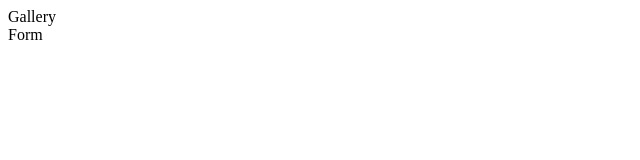
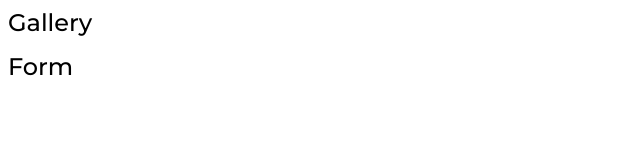
Before and after one commit to Rocketake/goit-js-hw-09, a plain HTML site: page index.html in a window 1280 px wide. Shown: the whole page, without its empty margins (0-640 px from the left). Drawn offline with Linux system fonts and the light colour scheme.

Commit message:
Deploying to gh-pages from @ Rocketake/goit-js-hw-09@d42e370886249f024edc72423f9d94dc5848af59 🚀

```diff
--- a/2-form.js
+++ b/2-form.js
@@ -1,2 +1,2 @@
-import"./assets/styles-ChPxuZPn.js";const e={email:"",message:""},t=document.querySelector(".feedback-form"),s=localStorage.getItem("feedback-form-state")??"";if(s==="")t.elements.email.value=s,t.elements.message.value=s,e.email=s,e.message=s;else{const a=JSON.parse(s);t.elements.email.value=a.email,t.elements.message.value=a.message,e.email=a.email,e.message=a.message}const m=a=>{const l=a.target.name;l===Object.keys(e)[Object.keys(e).indexOf(l)]&&(e[l]=a.target.value,console.log(e)),localStorage.setItem("feedback-form-state",JSON.stringify(e))};t.addEventListener("input",m);const o=a=>{a.preventDefault(),e.email&&e.message?(console.log(e),localStorage.removeItem("feedback-form-state"),e.email="",e.message="",t.reset()):alert("Fill please all fields")};t.addEventListener("submit",o);
+import"./assets/styles-C1qDPhP-.js";const e={email:"",message:""},t=document.querySelector(".feedback-form"),s=localStorage.getItem("feedback-form-state")??"";if(s==="")t.elements.email.value=s,t.elements.message.value=s,e.email=s,e.message=s;else{const a=JSON.parse(s);t.elements.email.value=a.email,t.elements.message.value=a.message,e.email=a.email,e.message=a.message}const m=a=>{const l=a.target.name;l===Object.keys(e)[Object.keys(e).indexOf(l)]&&(e[l]=a.target.value),localStorage.setItem("feedback-form-state",JSON.stringify(e))};t.addEventListener("input",m);const o=a=>{a.preventDefault(),e.email&&e.message?(localStorage.removeItem("feedback-form-state"),e.email="",e.message="",t.reset()):alert("Fill please all fields")};t.addEventListener("submit",o);
 //# sourceMappingURL=2-form.js.map
--- /dev/null
+++ b/assets/styles-3bMtJwSH.css
@@ -0,0 +1 @@
+h1,h2,h3,h4,h5,h6,p{margin:0}p:last-child{margin-bottom:0}ul{margin:0;padding:0;list-style:none}a{color:currentColor;text-decoration:none}button{cursor:pointer}img{display:block;max-width:100%;height:auto}.list{font-family:Montserrat;font-size:24px;font-weight:500;display:flex;flex-direction:column;gap:15px}.gallery{list-style:none;display:flex;gap:24px;flex-wrap:wrap;justify-content:center;width:1440px}.gallery-image{width:360px;height:200px}.gallery-item{transition:transform .3s ease-in-out}.gallery-item:hover{transform:scale(1.04)}.main-title{padding:20px}.home-page{font-family:Montserrat;font-size:16px;font-weight:500;line-height:24px;padding-bottom:20px}.feedback-form{width:360px;display:flex;flex-direction:column;gap:8px;color:#2e2f42;font-family:Montserrat;font-size:16px;font-weight:400;line-height:24px}.feedback-form label{display:flex;flex-direction:column;gap:8px}.feedback-form label input{border:1px solid rgb(128,128,128);border-radius:4px;height:40px}.feedback-form label input:hover{border:1px solid rgb(0,0,0)}.feedback-form label input::placeholder{color:#2e2f42;padding:16px 8px;font-family:Montserrat;font-size:16px}.feedback-form label textarea{border:1px solid rgb(128,128,128);border-radius:4px}.feedback-form button{padding:8px 16px;border-radius:8px;border:none;background:#4e75ff;width:95px;height:40px;color:#fff;font-family:Montserrat;font-size:16px;font-weight:500;line-height:24px}.feedback-form button:hover{background:#6c8cff}
--- a/assets/styles-ChPxuZPn.js
+++ b/assets/styles-C1qDPhP-.js
@@ -1,2 +1,2 @@
 (function(){const t=document.createElement("link").relList;if(t&&t.supports&&t.supports("modulepreload"))return;for(const e of document.querySelectorAll('link[rel="modulepreload"]'))i(e);new MutationObserver(e=>{for(const r of e)if(r.type==="childList")for(const o of r.addedNodes)o.tagName==="LINK"&&o.rel==="modulepreload"&&i(o)}).observe(document,{childList:!0,subtree:!0});function s(e){const r={};return e.integrity&&(r.integrity=e.integrity),e.referrerPolicy&&(r.referrerPolicy=e.referrerPolicy),e.crossOrigin==="use-credentials"?r.credentials="include":e.crossOrigin==="anonymous"?r.credentials="omit":r.credentials="same-origin",r}function i(e){if(e.ep)return;e.ep=!0;const r=s(e);fetch(e.href,r)}})();
-//# sourceMappingURL=styles-ChPxuZPn.js.map
+//# sourceMappingURL=styles-C1qDPhP-.js.map
--- a/assets/styles-CqGiENOP.css
+++ /dev/null
@@ -1 +0,0 @@
-h1,h2,h3,h4,h5,h6,p{margin:0}p:last-child{margin-bottom:0}ul{margin:0;padding:0;list-style:none}a{color:currentColor;text-decoration:none}button{cursor:pointer}img{display:block;max-width:100%;height:auto}.gallery{list-style:none;display:flex;gap:24px;flex-wrap:wrap;justify-content:center;width:1440px}.gallery-image{width:360px;height:200px}.gallery-item{transition:transform .3s ease-in-out}.gallery-item:hover{transform:scale(1.04)}.main-title{padding:20px}.feedback-form{width:360px;display:flex;flex-direction:column;gap:8px;color:#2e2f42;font-family:Montserrat;font-size:16px;font-weight:400;line-height:24px}.feedback-form label{display:flex;flex-direction:column;gap:8px}.feedback-form label input{border:1px solid rgb(128,128,128);border-radius:4px;height:40px}.feedback-form label textarea{border:1px solid rgb(128,128,128);border-radius:4px}.feedback-form button{padding:8px 16px;border-radius:8px;border:none;background:#4e75ff;width:95px;height:40px;color:#fff;font-family:Montserrat;font-size:16px;font-weight:500;line-height:24px}
--- a/index.html
+++ b/index.html
@@ -6,13 +6,17 @@
   <link rel="icon" type="image/svg+xml" href="/goit-js-hw-09/favicon.svg" />
   <meta name="viewport" content="width=device-width, initial-scale=1.0" />
   <title>Vanilla App Template</title>
-  <script type="module" crossorigin src="/goit-js-hw-09/assets/styles-ChPxuZPn.js"></script>
-  <link rel="stylesheet" crossorigin href="/goit-js-hw-09/assets/styles-CqGiENOP.css">
+  <link rel="preconnect" href="https://fonts.googleapis.com">
+  <link rel="preconnect" href="https://fonts.gstatic.com" crossorigin>
+  <link href="https://fonts.googleapis.com/css2?family=Montserrat:ital,wght@0,100..900;1,100..900&display=swap"
+    rel="stylesheet">
+  <script type="module" crossorigin src="/goit-js-hw-09/assets/styles-C1qDPhP-.js"></script>
+  <link rel="stylesheet" crossorigin href="/goit-js-hw-09/assets/styles-3bMtJwSH.css">
 </head>
 
 <body>
   <nav>
-    <ul>
+    <ul class="list">
       <li><a href="./1-gallery.html">Gallery</a></li>
       <li><a href="./2-form.html">Form</a></li>
     </ul>
```
Also changed, not shown: 1-gallery.html (+7 -3 lines), 1-gallery.js (+1 -1 lines), 2-form.html (+4 -4 lines), 3 other files.
